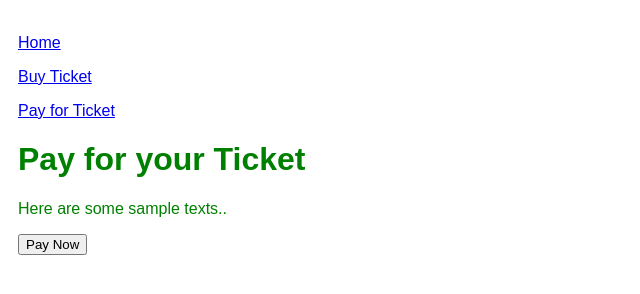
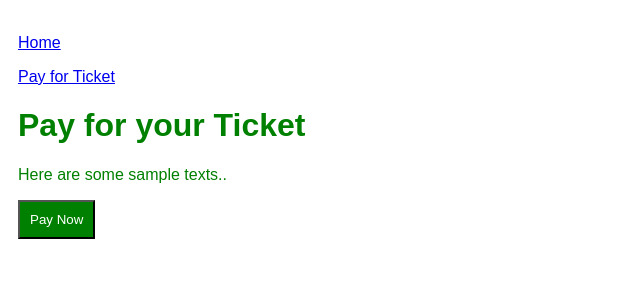
Before and after one commit to moatacad/ticketapp, a plain HTML site: page pay.html in a window 1280 px wide. Shown: the whole page, without its empty margins (0-640 px from the left). Drawn offline with Linux system fonts and the light colour scheme.

Commit message:
Customised button

```diff
--- a/pay.html
+++ b/pay.html
@@ -6,12 +6,19 @@
     <title>Pay for Your Ticket</title>
     <style>
         body{font-family: arial; padding:10px;
-            color:green;}
+            color:green;
+        }
+
+        button{
+            background-color: green;
+            color:white;
+            padding:10px;
+        }
+
     </style>
 </head>
 <body>
     <p><a href="index.html">Home</a></p>
-    <p><a href="buy.html">Buy Ticket</a></p>
     <p><a href="pay.html">Pay for Ticket</a></p>
 
     <h1>Pay for your Ticket</h1>
```
Also changed, not shown: index.html (+5 -1 lines).
